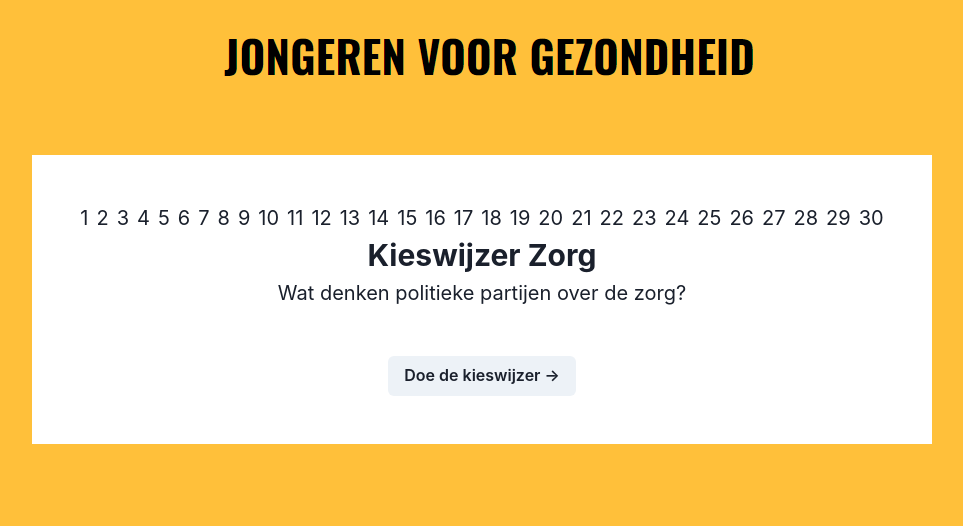
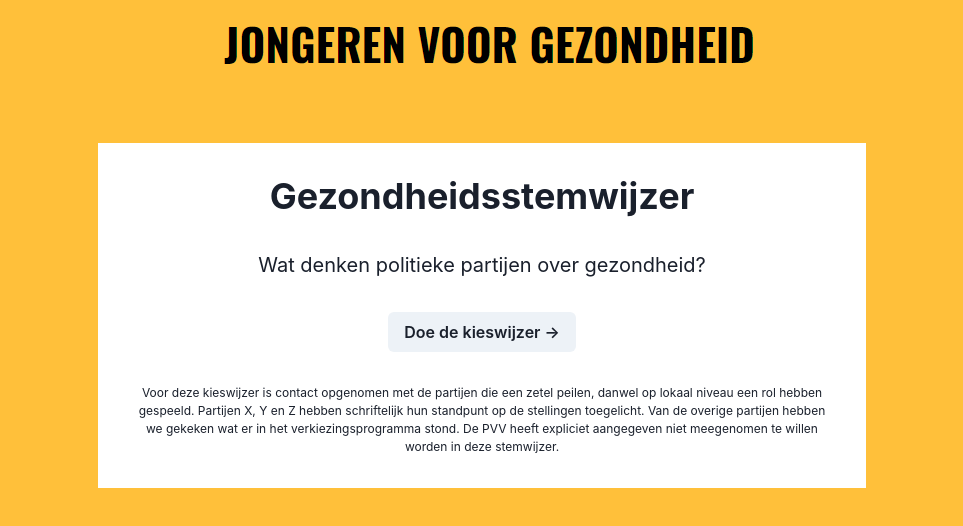
Before and after one commit to Koopabro/zorgstemwijzer, a React (Create React App) app: page / in a window 1280 px wide. Shown: the top 526 px of the page, without its empty margins (158-1121 px from the left). Built offline with nearby package versions, Linux system fonts and the light colour scheme.

Commit message:
slight refactor

```diff
--- a/src/App.js
+++ b/src/App.js
@@ -6,49 +6,20 @@ import {
   Text,
   VStack,
   HStack,
-  Grid,
-  theme,
+  Image,
+  Heading,
   Button,
-  Image,
+  Accordion,
+  AccordionItem,
+  AccordionButton,
+  AccordionPanel,
+  AccordionIcon,
 } from '@chakra-ui/react';
 import jvg from './jvg.png';
-import Uitleg from './uitleg'
+import Stellingen from './Stelling';
 //TODO: Cijfertjes aan de bovenkant van de box groen/rood/neutraal zodat je terug kan gaan
 
 function App() {
-  const Stellingen = [
-    'Accijnzen voor tabak moeten omhoog.',
-    'Alleen sigarenboeren/gespecialiseerde zaken mogen nog tabaksproducten verkopen.',
-    'Roken in openbare ruimtes is niet meer toegestaan.',
-    'Alle voedingsmiddelen krijgen verplicht een gezondheidslabel.',
-    'Scholen mogen geen suikerhoudende dranken en ongezonde voeding verkopen.',
-    'De suikertaks wordt ingevoerd voor minimaal alle suikerhoudende dranken.',
-    'Accijnzen voor alcoholhoudende dranken moeten omhoog.',
-    'Alcoholreclame mag pas na 00.00 uur worden uitgezonden.',
-    'Zwemlessen worden weer een verplicht onderdeel op basisscholen.',
-    'Sporten wordt gratis voor huishoudens met laag inkomen.',
-    'Huisvesting van niet-zelfredzame ouderen moet prioriteit krijgen in het bouwprogramma.',
-    'Mantelzorgers krijgen meer budget om goede zorg te kunnen verlenen.',
-    'Zorgprofessionals krijgen beter uitbetaald.',
-    'Er wordt een maximum gesteld aan wat een arts mag verdienen.',
-    'Artsen moeten in loondienst komen van de zorginstelling waar ze werken.',
-    'Marktwerking in de zorg wordt afgeschaft.',
-    'Het eigen risico wordt komende vier jaar afgebouwd.',
-    'Medicijnen moeten door Nederlandse bedrijven worden geproduceerd.',
-    'Farmaceutische bedrijven mogen niet meer zoveel winst maken.',
-    'De overheid moet meer investeren in preventie en zou dit moeten financieren uit de basiszorg.',
-    'Basisscholen worden verplicht te onderwijzen over en te ondersteunen in gezonde leefstijlkeuzes.',
-    'Een vaccinatieplicht moet worden ingevoerd voor het COVID-19 virus.',
-    'Mensen die hun leven als voltooid zien, hebben het recht op euthanasie.',
-    'Vrouwen moeten de abortuspil bij hun huisarts kunnen halen.',
-    'Vrouwen bepalen zelf wanneer zij in de zwangerschap voor een abortus kiezen.',
-    'Er moet meer medisch-wetenschappelijk onderzoek naar voortplantingstechnieken en het voorkomen van ernstige genetische afwijkingen.',
-    'Er wordt meer geïnvesteerd in geestelijke gezondheidszorg op wijkniveau.',
-    'Verantwoordelijkheid voor jeugdzorg komt bij de Rijksoverheid te liggen.',
-    'Gezondheid van mensen moet centraal komen te staan in klimaatbeleid.',
-    'Om toekomstige pandemieën door zoönosen (ziektes vanuit dieren) te voorkomen, moet grootschalige veehouderij en fokkerij worden aangepakt.',
-  ];
-
   const [antwoord, setAntwoord] = useState([]);
   const [stelling, setStelling] = useState(0);
 
@@ -63,69 +34,105 @@ function App() {
   };
 
   return (
-    <ChakraProvider theme={theme}>
-      <Box bg="#FFC03A" textAlign="center" fontSize="xl">
-        <Grid minH="100vh" p={3}>
+    <ChakraProvider>
+      <Box minH="100vh" bg="#FFC03A">
         <VStack spacing={12}>
           <Image src={jvg} />
-            <Box p={12} bg="white">
-              <HStack >
-                {stelling < 31
-                  ? Stellingen.map((c, i) => (
-                      <button onClick={() => setStelling(i + 1)}>
-                        {i + 1}
-                      </button>
-                    ))
-                  : null}
-              </HStack>
-              <VStack spacing={12}>
-                <Box>
-                  <Text fontSize="3xl">
-                  <h1>
-                    <strong>
-                      {' '}
-                      {/* titel */}
-                      {stelling === 0
-                        ? 'Kieswijzer Zorg'
-                        : stelling > 30
-                        ? 'Uitslag'
-                        : `Stelling ${stelling}`}
-                    </strong>
-                  </h1>{' '}</Text>
-                  {/* inhoud */}
-                  {stelling === 0
-                    ? 'Wat denken politieke partijen over de zorg?'
-                    : <Box><Text>{Stellingen[stelling - 1]}</Text></Box>}
+          <Box bg="white" w="3xl" maxW="100%" textAlign="center" p={8}>
+            <VStack spacing={8}>
+              {/* Voor wie dit leest, I'm sorry voor deze ongelovelijke warboel*/}
+
+              {/* Headings*/}
+              {stelling === 0 && <Heading>Gezondheidsstemwijzer</Heading>}
+              {stelling < 31 && stelling > 0 && (
+                <Heading>Stelling {stelling}</Heading>
+              )}
+
+              {/* Texten */}
+              {stelling === 0 && (
+                <Text fontSize="xl">
+                  Wat denken politieke partijen over gezondheid?
+                </Text>
+              )}
+
+              {stelling < 31 && stelling > 0 && (
+                <Text fontSize="xl">{Stellingen[stelling - 1]}</Text>
+              )}
+
               {stelling > 30 && (
-                    <div>
-                      Dit zijn je resultaten voor de verkiezingen:
+                <>
+                  <Text fontSize="2xl">
+                    Dit zijn je resultaten voor de Gezondheidswijzer.
+                  </Text>
                   <VStack>
-                        {data.map(x =>
-                          <Box>
-                            {x.partij}: {matchParty(x.wijzer.map(y => y.antw), antwoord.map(z => z.antw))}%
+                    {data.map(x => (
+                      <Box key={x.partij}>
+                        <strong>{x.partij}</strong>:{' '}
+                        {matchParty(
+                          x.wijzer.map(y => y.antw),
+                          antwoord.map(z => z.antw)
+                        )}
+                        %
                       </Box>
+                    ))}
+                  </VStack>
+                </>
               )}
-                      </VStack>
-                    </div>
-                  )}
-                </Box>{' '}
+
               {/* Knoppen */}
-                {stelling === 0 && (
-                  <Button onClick={() => setStelling(stelling + 1)}>
-                    Doe de kieswijzer →
-                  </Button>
-                )}
-                {stelling > 0 && (
+              {stelling > 0 && stelling < 31 && (
                 <HStack>
                   <Button onClick={() => updateAntwoord(0)}>Tegen</Button>
                   <Button onClick={() => updateAntwoord(1)}>Neutraal</Button>
                   <Button onClick={() => updateAntwoord(2)}>Voor</Button>
                 </HStack>
               )}
+              {stelling === 0 && (
+                <Button onClick={() => setStelling(stelling + 1)}>
+                  Doe de kieswijzer →
+                </Button>
+              )}
+
+              {/* Disclaimer */}
+              {stelling === 0 && (
+                <Text fontSize="xs">
+                  Voor deze kieswijzer is contact opgenomen met de partijen die
+                  een zetel peilen, danwel op lokaal niveau een rol hebben
+                  gespeeld. Partijen X, Y en Z hebben schriftelijk hun standpunt
+                  op de stellingen toegelicht. Van de overige partijen hebben we
+                  gekeken wat er in het verkiezingsprogramma stond. De PVV heeft
+                  expliciet aangegeven niet meegenomen te willen worden in deze
+                  stemwijzer.{' '}
+                </Text>
+              )}
+
+              {stelling < 31 && stelling > 0 && (
+                <Accordion>
+                  <AccordionItem>
+                    <AccordionButton>
+                      Dit vinden de partijen: <AccordionIcon />
+                    </AccordionButton>
+                    <AccordionPanel pb={4}>
+                      <VStack spacing={4}>
+                        {data
+                          .map(x => ({
+                            naam: x.partij,
+                            filt: x.wijzer.filter(y => y.stelling === stelling),
+                          }))
+                          .map(ele => (
+                            <Text key={ele.naam}>
+                              <strong>{ele.naam}</strong>:{' '}
+                              {ele.filt[0].toelichting}
+                            </Text>
+                          ))}
+                      </VStack>
+                    </AccordionPanel>
+                  </AccordionItem>
+                </Accordion>
+              )}
             </VStack>
           </Box>
         </VStack>
-        </Grid>
       </Box>
     </ChakraProvider>
   );
--- /dev/null
+++ b/src/Stelling.js
@@ -0,0 +1,34 @@
+const Stellingen = [
+  'Accijnzen voor tabak moeten omhoog.',
+  'Alleen sigarenboeren/gespecialiseerde zaken mogen nog tabaksproducten verkopen.',
+  'Roken in openbare ruimtes is niet meer toegestaan.',
+  'Alle voedingsmiddelen krijgen verplicht een gezondheidslabel.',
+  'Scholen mogen geen suikerhoudende dranken en ongezonde voeding verkopen.',
+  'De suikertaks wordt ingevoerd voor minimaal alle suikerhoudende dranken.',
+  'Accijnzen voor alcoholhoudende dranken moeten omhoog.',
+  'Alcoholreclame mag pas na 00.00 uur worden uitgezonden.',
+  'Zwemlessen worden weer een verplicht onderdeel op basisscholen.',
+  'Sporten wordt gratis voor huishoudens met laag inkomen.',
+  'Huisvesting van niet-zelfredzame ouderen moet prioriteit krijgen in het bouwprogramma.',
+  'Mantelzorgers krijgen meer budget om goede zorg te kunnen verlenen.',
+  'Zorgprofessionals krijgen beter uitbetaald.',
+  'Er wordt een maximum gesteld aan wat een arts mag verdienen.',
+  'Artsen moeten in loondienst komen van de zorginstelling waar ze werken.',
+  'Marktwerking in de zorg wordt afgeschaft.',
+  'Het eigen risico wordt komende vier jaar afgebouwd.',
+  'Medicijnen moeten door Nederlandse bedrijven worden geproduceerd.',
+  'Farmaceutische bedrijven mogen niet meer zoveel winst maken.',
+  'De overheid moet meer investeren in preventie en zou dit moeten financieren uit de basiszorg.',
+  'Basisscholen worden verplicht te onderwijzen over en te ondersteunen in gezonde leefstijlkeuzes.',
+  'Een vaccinatieplicht moet worden ingevoerd voor het COVID-19 virus.',
+  'Mensen die hun leven als voltooid zien, hebben het recht op euthanasie.',
+  'Vrouwen moeten de abortuspil bij hun huisarts kunnen halen.',
+  'Vrouwen bepalen zelf wanneer zij in de zwangerschap voor een abortus kiezen.',
+  'Er moet meer medisch-wetenschappelijk onderzoek naar voortplantingstechnieken en het voorkomen van ernstige genetische afwijkingen.',
+  'Er wordt meer geïnvesteerd in geestelijke gezondheidszorg op wijkniveau.',
+  'Verantwoordelijkheid voor jeugdzorg komt bij de Rijksoverheid te liggen.',
+  'Gezondheid van mensen moet centraal komen te staan in klimaatbeleid.',
+  'Om toekomstige pandemieën door zoönosen (ziektes vanuit dieren) te voorkomen, moet grootschalige veehouderij en fokkerij worden aangepakt.',
+];
+
+export default Stellingen;
```
Also changed, not shown: 1 other file (tests, documents, lock files or other folders). Lines whose indentation alone changed are shown as unchanged.
